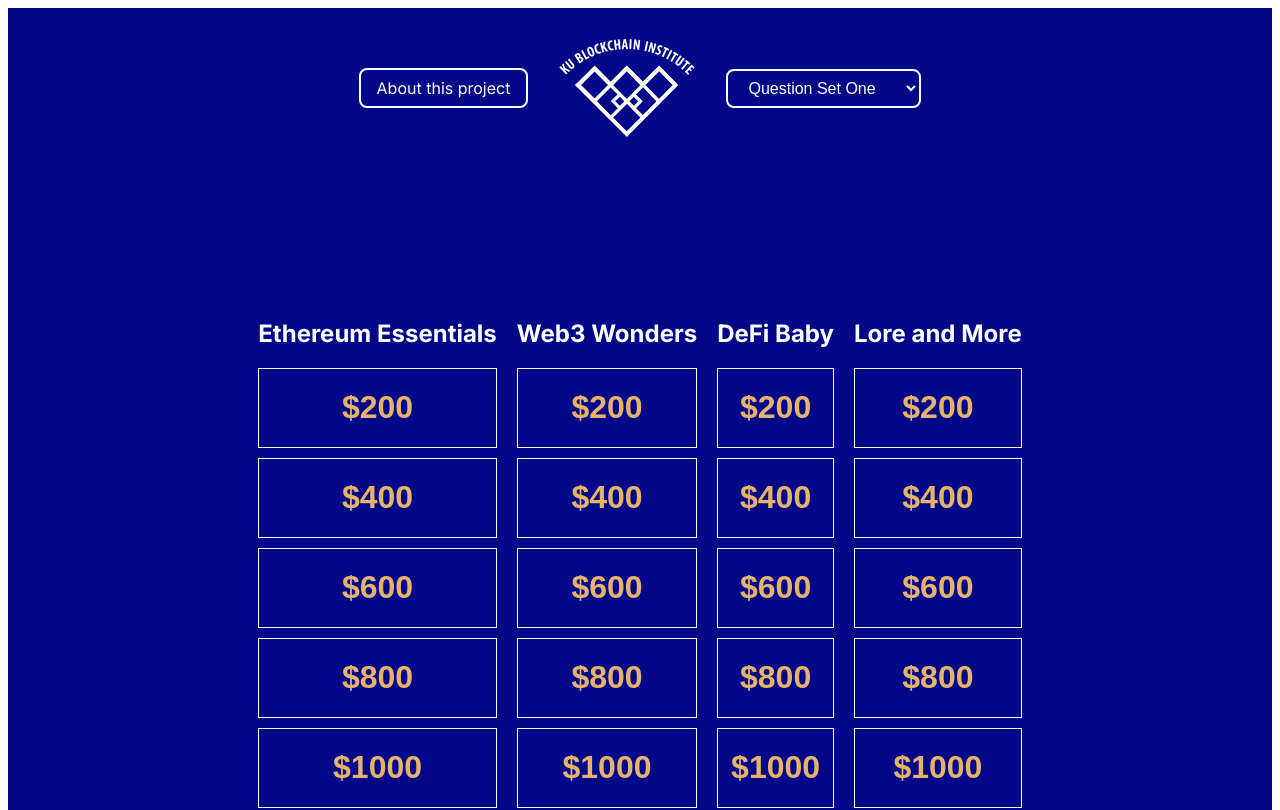
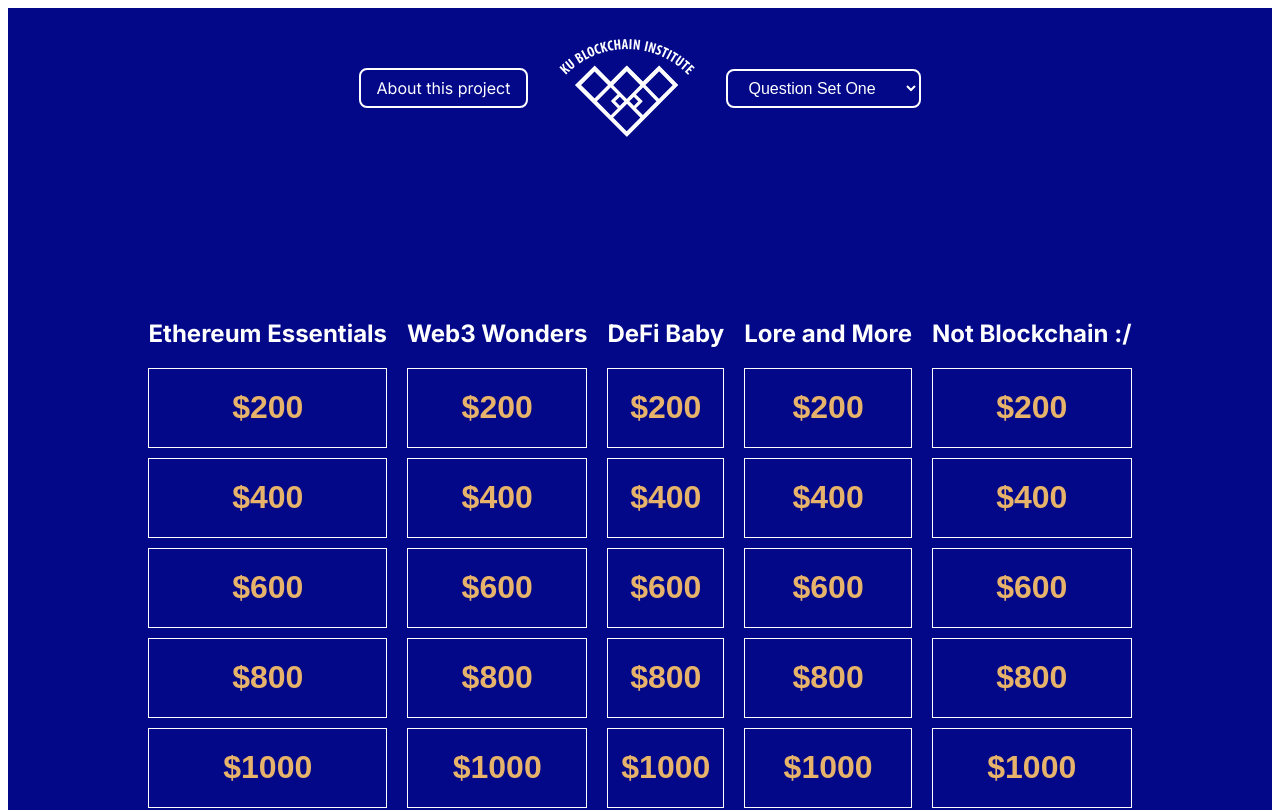
Before and after one commit to emmanasseri/blockchain-jeopardy, a Next.js app: page /jeopardy in a window 1280 px wide. Shown: the top 810 px of the page. Built offline with nearby package versions, Linux system fonts and the light colour scheme.

Commit message:
added not blockchain category

```diff
--- a/src/app/jeopardy/questionData.js
+++ b/src/app/jeopardy/questionData.js
@@ -135,6 +135,41 @@ export const questionDataSetOne = [
         question:
           "In 2010, Laszlo Hanyecz made history by conducting the first-known commercial transaction using Bitcoin. What did he purchase with 10,000 BTC?",
         answer: "What is two pizzas?",
+      },
+    ],
+  },
+  {
+    category: "Not Blockchain :/",
+    questions: [
+      {
+        value: 200,
+        question: "What building on KU's west campus houses I2S?",
+        answer: "Nichols Hall",
+      },
+
+      {
+        value: 400,
+        question:
+          "What is the full name of I2S (the research department KUBI falls under)?",
+        answer: "What is Institute for Information Sciences?",
+      },
+
+      {
+        value: 600,
+        question: "What is the tiny piece at the end of a shoelace called?",
+        answer: "What is an aglet?",
+      },
+
+      {
+        value: 800,
+        question:
+          "In what Washington small town is the Twilight franchise set?",
+        answer: "Forks",
+      },
+      {
+        value: 1000,
+        question: "Who was the first woman to win a Nobel Prize?",
+        answer: "Who is Marie Curie",
       },
     ],
   },
@@ -281,6 +316,41 @@ export const questionDataSetTwo = [
       },
     ],
   },
+  {
+    category: "Not Blockchain :/",
+    questions: [
+      {
+        value: 200,
+        question:
+          "Name one of the two faculty sponsors of KU Blockchain institute.",
+        answer: "Who are Perry Alexander and Jennifer Lohoefener?",
+      },
+
+      {
+        value: 400,
+        question:
+          "What is the name of the Italian family that governs the vampires in Twilight?",
+        answer: "What is the Vulturi?",
+      },
+
+      {
+        value: 600,
+        question: "Who is the current Dean of Engineering at KU?",
+        answer: "Who is Argin Agah?",
+      },
+
+      {
+        value: 800,
+        question: "Who was the second president of KU Blockchain Institute?",
+        answer: "Rhett Phillips",
+      },
+      {
+        value: 1000,
+        question: "Originally, Amazon only sold what kind of product?",
+        answer: "What are books?",
+      },
+    ],
+  },
 ];
 
 export const questionDataSetThree = [
@@ -424,4 +494,38 @@ export const questionDataSetThree = [
       },
     ],
   },
+  {
+    category: "Not Blockchain :/",
+    questions: [
+      {
+        value: 200,
+        question: "What is the name of Google's parent company",
+        answer: "What is Alphabet?",
+      },
+
+      {
+        value: 400,
+        question:
+          "Which former KU blockchain exec started block talk and coffee?",
+        answer: "What is Payden Brunton?",
+      },
+
+      {
+        value: 600,
+        question: "Who was the first president of KU Blockchain Institute?",
+        answer: "What is Daniel Jones?",
+      },
+
+      {
+        value: 800,
+        question: "What is the prequel to Jujitsu Kaisen?",
+        answer: "What is Tokyo Metropolitan Curse Technical School?",
+      },
+      {
+        value: 1000,
+        question: "Originally, Amazon only sold what kind of product?",
+        answer: "What are books?",
+      },
+    ],
+  },
 ];
```
